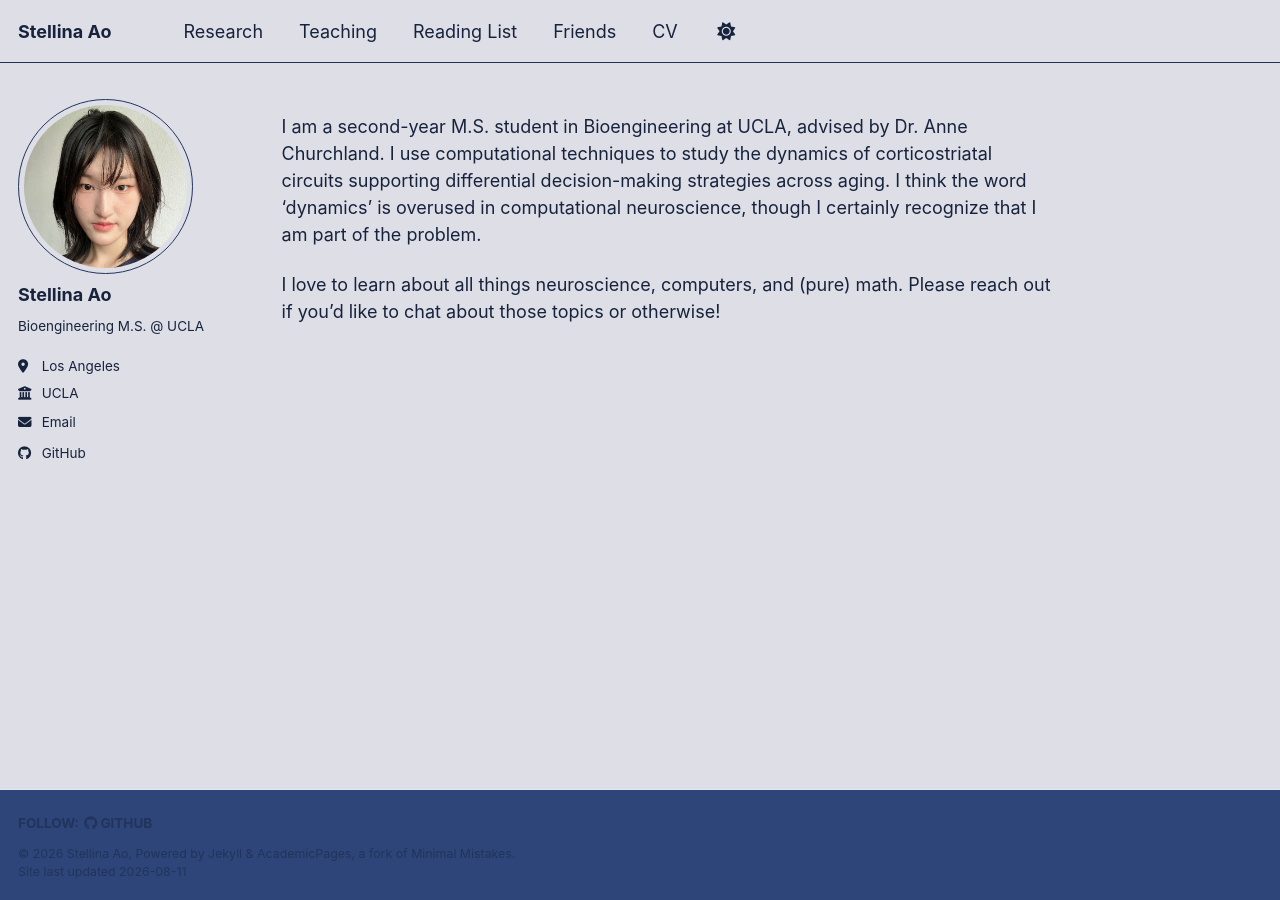
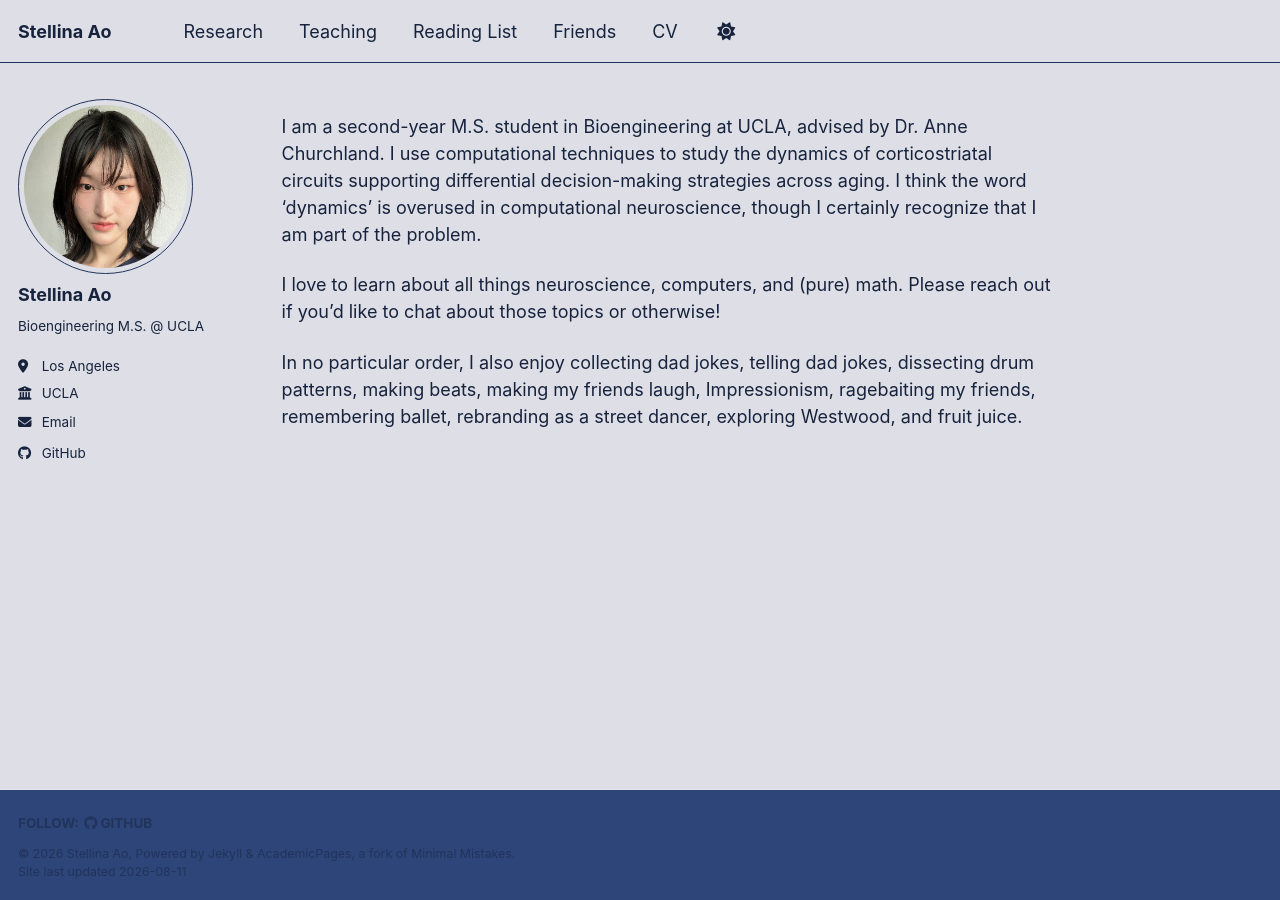
Before and after one commit to stellinaao/stellinaao.github.io, a Jekyll site: the page built from _pages/about.md, in a window 1280 px wide. Built offline with Jekyll 4.4.1, drawn with Linux system fonts in a browser that asks for light colours; a script bundle is joined from its source files by our own code; library files that are not in the unit come from our copies; some of the changed lines change nothing that is shown.

Commit message:
academic -> personal, updated bio a bit - sa

```diff
--- a/_config.yml
+++ b/_config.yml
@@ -12,7 +12,7 @@ site_theme               : "stellina" # Currently available options are "default
 title                    : "Stellina Ao"
 title_separator          : "|"
 name                     : &name "Stellina Ao"
-description              : &description "Stellina Ao's Academic Portfolio"   # Update this with a general description of your site, this is the default if not overridden by a page
+description              : &description "Stellina Ao's Personal Website"   # Update this with a general description of your site, this is the default if not overridden by a page
 url                      : https://stellinaao.github.io # The base hostname & protocol for your site e.g. "https://[your GitHub username].github.io",
                                                            # or if you already have some other page hosted on Github then use "https://[your GitHub username].github.io/[Your Repo Name]"
 baseurl                  : "" # the subpath of your site, e.g. "/blog"
--- a/_pages/about.md
+++ b/_pages/about.md
@@ -5,7 +5,7 @@ author_profile: true
 redirect_from:
   - /about/
   - /about.html
-description: "Stellina Ao's academic portfolio. Exhibits her current research with Anne Churchland at UCLA in computational and systems neuroscience, as well as her teaching experiences, reading lists, and CV."
+description: "Stellina Ao's personal website. Exhibits her current research with Anne Churchland at UCLA in computational and systems neuroscience, as well as her teaching experiences, reading lists, and CV."
 keywords: "Stellina Ao, Stellina, neuroscience, computation, compuational, computational neuroscience, systems neuroscience, machine learning, research, teaching, UCLA, reading, reading list, CV"
 ---
 
@@ -13,3 +13,5 @@ keywords: "Stellina Ao, Stellina, neuroscience, computation, compuational, compu
 I am a second-year M.S. student in Bioengineering at UCLA, advised by Dr. Anne Churchland. I use computational techniques to study the dynamics of corticostriatal circuits supporting differential decision-making strategies across aging. I think the word 'dynamics' is overused in computational neuroscience, though I certainly recognize that I am part of the problem.
 
 I love to learn about all things neuroscience, computers, and (pure) math. Please reach out if you'd like to chat about those topics or otherwise!
+
+In no particular order, I also enjoy collecting dad jokes, telling dad jokes, dissecting drum patterns, making beats, making my friends laugh, Impressionism, ragebaiting my friends, remembering ballet, rebranding as a street dancer, exploring Westwood, and fruit juice.
```
